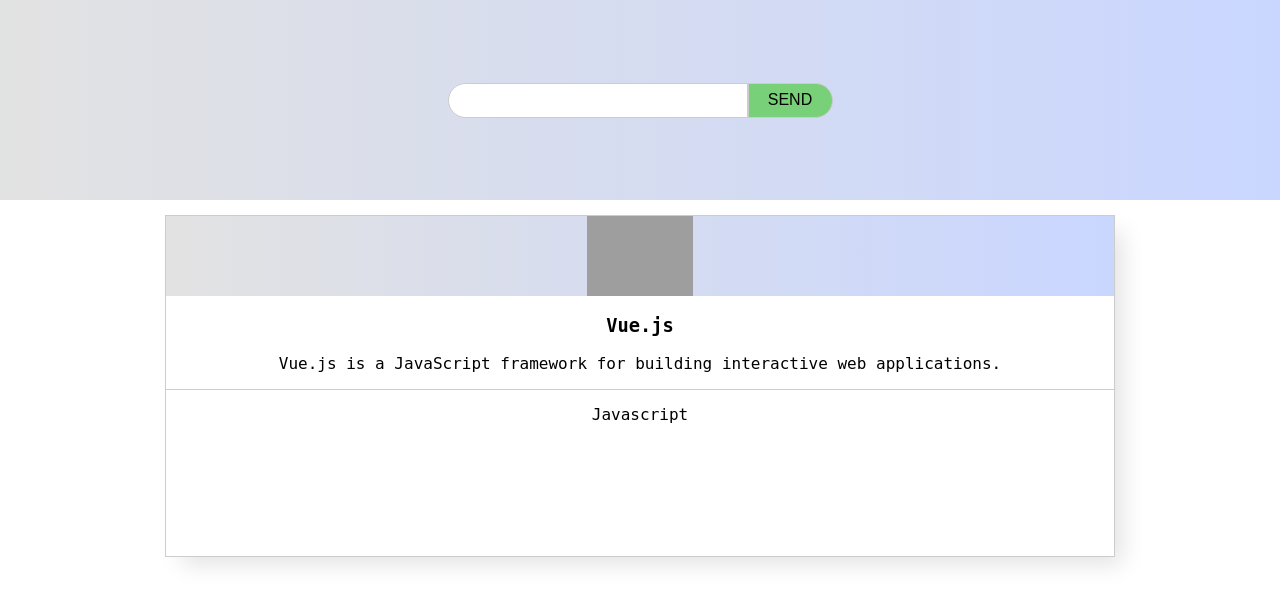
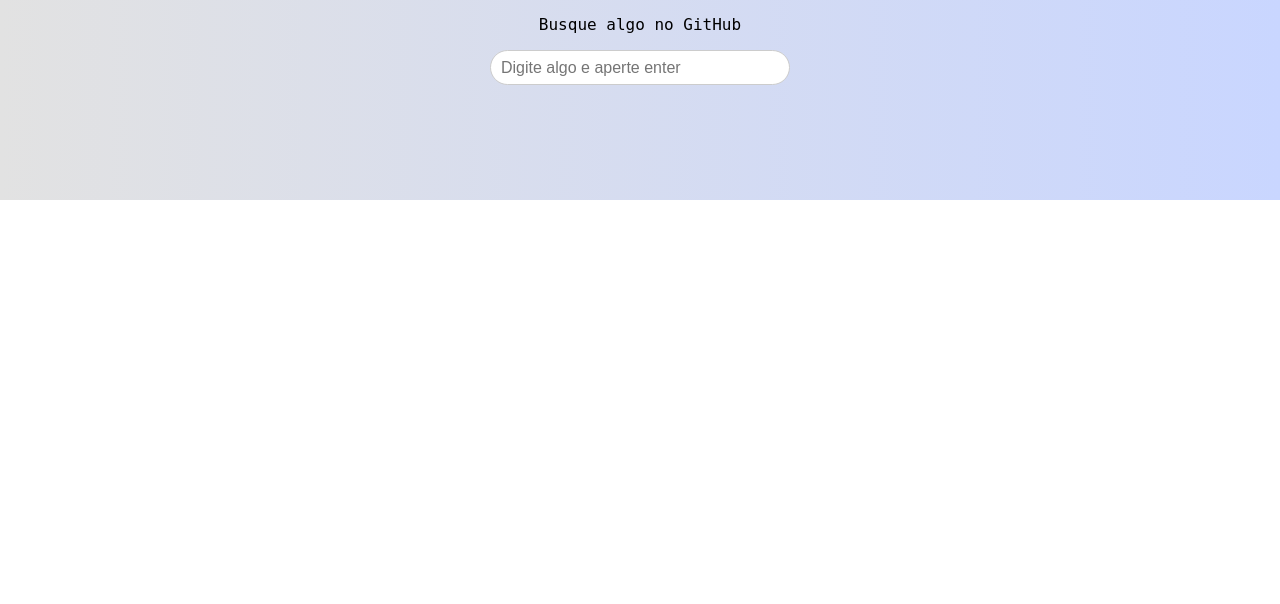
Before and after one commit to phillipnunes/github-app, a Vue app: page / in a window 1280 px wide. Shown: the top 604 px of the page. Built offline with nearby package versions, Linux system fonts and the light colour scheme; grey boxes are pictures that could not be loaded; the HTML template or start-up script is replaced by a standard one.

Commit message:
Finished layout and logic

```diff
--- a/src/App.vue
+++ b/src/App.vue
@@ -1,19 +1,24 @@
 <template>
   <div>
     <header class="header">
-      <Search></Search>
-      <Button></Button>
+      <Search @result="setRepositories"></Search>
     </header>
-    <main class="main container">
-      <Card></Card>
-    </main>
+      <main class="main container" v-for="rep in repositories" v-bind:key="rep">
+        <div v-for="item in rep" v-bind:key="item">
+          <Card
+            :name="item.name"
+            :avatar="item.owner.avatar_url"
+            :description="item.description"
+            :language="item.language">
+          </Card>
+        </div>
+      </main>
   </div>
 </template>
 
 <script>
 import Card from './components/Card'
 import Search from './components/Search'
-import Button from './components/Button'
 
 export default {
   data () {
@@ -22,21 +27,19 @@
     }
   },
   methods: {
-    getData () {
-      this.$http.get('https://api.github.com/search/repositories?q=tetris')
-        .then(response => {
-          return response.json()
-        })
-        .then(data => console.log(data))
+    setRepositories (value) {
+      this.repositories = value
     }
   },
   components: {
-    Card, Search, Button
+    Card, Search
   }
 }
 </script>
 
 <style lang="scss">
+  @import './sass/mixins.scss';
+
   html {
     font-family: 'monospace';
   }
@@ -45,15 +48,12 @@
     max-width: 980px;
   }
   .header {
-    background: #C9D6FF;
-    background: -webkit-linear-gradient(to right, #E2E2E2, #C9D6FF);
-    background: linear-gradient(to right, #E2E2E2, #C9D6FF);
-    display: flex;
+    @include background;
     height: 200px;
-    justify-content: center;
   }
   .main {
     display: flex;
     flex-flow: row wrap;
+    justify-content: space-between;
   }
 </style>
--- a/src/components/Button.vue
+++ /dev/null
@@ -1,20 +0,0 @@
-<template>
-  <button id="#button">SEND</button>
-</template>
-
-<script>
-export default {
-
-}
-</script>
-
-<style lang="scss" scoped>
-  button {
-    align-self: center;
-    height: 35px;
-    border: 1px solid #CCC;
-    background-color: #78d078;
-    border-radius: 0 25px 25px 0;
-    width: 85px;
-  }
-</style>
--- a/src/components/Card.vue
+++ b/src/components/Card.vue
@@ -1,62 +1,65 @@
 <template>
   <div class="card__container">
     <header class="card__header">
-      <img class="card__image" src="https://raw.githubusercontent.com/github/explore/6c6508f34230f0ac0d49e847a326429eefbfc030/topics/vue/vue.png" alt="Imagem do repositório">
+      <img class="card__image" :src="avatar" alt="Imagem do repositório">
     </header>
     <main class="card__body">
-      <h3 class="card__title">Vue.js</h3>
-      <p class="card__text">Vue.js is a JavaScript framework for building interactive web applications.</p>
+      <h3 class="card__title">{{ name }}</h3>
+      <p class="card__text">{{ description }}</p>
     </main>
     <footer class="card__footer">
-      <p>Javascript</p>
+      <p>{{ language }}</p>
     </footer>
   </div>
 </template>
 
 <script>
 export default {
-  data () {
-    return {
-      msg: 'Welcome to Your Vue.js App'
-    }
-  }
+  props: ['name', 'avatar', 'description', 'language']
 }
 </script>
 
 <style lang="scss" scoped>
+  @import '../sass/mixins.scss';
+  @import '../sass/colors.scss';
+
   .card__container {
-    -moz-box-shadow: 12px 12px 22px -5px rgba(226,226,226,1);
-    -webkit-box-shadow: 12px 12px 22px -5px rgba(226,226,226,1);
-    box-shadow: 12px 12px 22px -5px rgba(226,226,226,1);
-    border: 1px solid #CCC;
+    @include box-shadow;
+    border: 1px solid $border-color;
     flex: 1 0 25%;
-    height: 340px;
+    height: 300px;
     margin: 15px;
     min-width: 5em;
     width: 250px;
   }
   .card__header {
-    background: #C9D6FF;
-    background: -webkit-linear-gradient(to right, #E2E2E2, #C9D6FF);
-    background: linear-gradient(to right, #E2E2E2, #C9D6FF);
+    @include background;
     height: 80px;
+    padding: 5px 0;
     text-align: center;
   }
   .card__image {
     height: 100%;
   }
   .card__body {
+    min-height: 120px;
     padding: 0 10px;
   }
   .card__title,
   .card__footer,
   .card__text {
+    -webkit-box-orient: vertical;
+    -webkit-line-clamp: 4;
+    display: -webkit-box;
+    max-height: 72px;
+    overflow: hidden;
     text-align: center;
+    text-overflow: ellipsis;
   }
   .card__text {
     word-break: break-all;
   }
   .card__footer {
-    border-top: 1px solid #CCC;
+    border-top: 1px solid $border-color;
   }
 </style>
--- a/src/components/Search.vue
+++ b/src/components/Search.vue
@@ -1,18 +1,69 @@
 <template>
-  <input type="search" id="#search">
+  <div class="search">
+    <p class="search__title">Busque algo no GitHub</p>
+    <input class="search__input"
+      v-model="search_value"
+      v-on:keyup.enter="getData"
+      type="search"
+      id="#search"
+      placeholder="Digite algo e aperte enter">
+    <p class="search__results">{{ total_results }}</p>
+  </div>
 </template>
 
 <script>
 export default {
-
+  data () {
+    return {
+      search_value: '',
+      total_results: ''
+    }
+  },
+  methods: {
+    getData () {
+      this.$http.get('https://api.github.com/search/repositories?q=' + this.search_value)
+        .then(response => {
+          return response.json()
+        })
+        .then(data => {
+          if (data.total_count === 0) {
+            this.showMessage('not_found')
+          }
+          var resultArray = []
+          for (let key in data) {
+            if (key === 'items') {
+              resultArray.push(data[key])
+            }
+          }
+          this.$emit('result', resultArray)
+        })
+      this.clear()
+    },
+    clear () {
+      this.search_value = ''
+      this.total_results = ''
+    },
+    showMessage (value) {
+      if (value === 'not_found') {
+        this.total_results = 'Nenhum resultado encontrado'
+      }
+    }
+  }
 }
 </script>
 
 <style lang="scss" scoped>
-  input {
+  @import '../sass/colors.scss';
+
+  .search {
+    display: flex;
+    flex-flow: column;
+    justify-content: center;
+  }
+  .search__input {
     align-self: center;
-    border-radius: 25px 0 0 25px;
-    border: 1px solid #CCC;
+    border-radius: 25px;
+    border: 1px solid $border-color;
     height: 35px;
     padding-left: 10px;
     width: 300px;
@@ -20,4 +71,8 @@
   input:focus {
     outline: 0 none;
   }
+  .search__title,
+  .search__results {
+    text-align: center;
+  }
 </style>
--- /dev/null
+++ b/src/sass/colors.scss
@@ -0,0 +1,5 @@
+$border-color: #CCC;
+$box-shadow-color: rgba(226,226,226,1);
+
+$primary-bg-color: #C9D6FF;
+$second-bg-color: #E2E2E2;
--- /dev/null
+++ b/src/sass/mixins.scss
@@ -0,0 +1,13 @@
+@import 'colors.scss';
+
+@mixin box-shadow {
+  -moz-box-shadow: 12px 12px 22px -5px $box-shadow-color;
+  -webkit-box-shadow: 12px 12px 22px -5px $box-shadow-color;
+  box-shadow: 12px 12px 22px -5px $box-shadow-color;
+}
+
+@mixin background {
+  background: $primary-bg-color;
+  background: -webkit-linear-gradient(to right, $second-bg-color, $primary-bg-color);
+  background: linear-gradient(to right, $second-bg-color, $primary-bg-color);
+}
```
